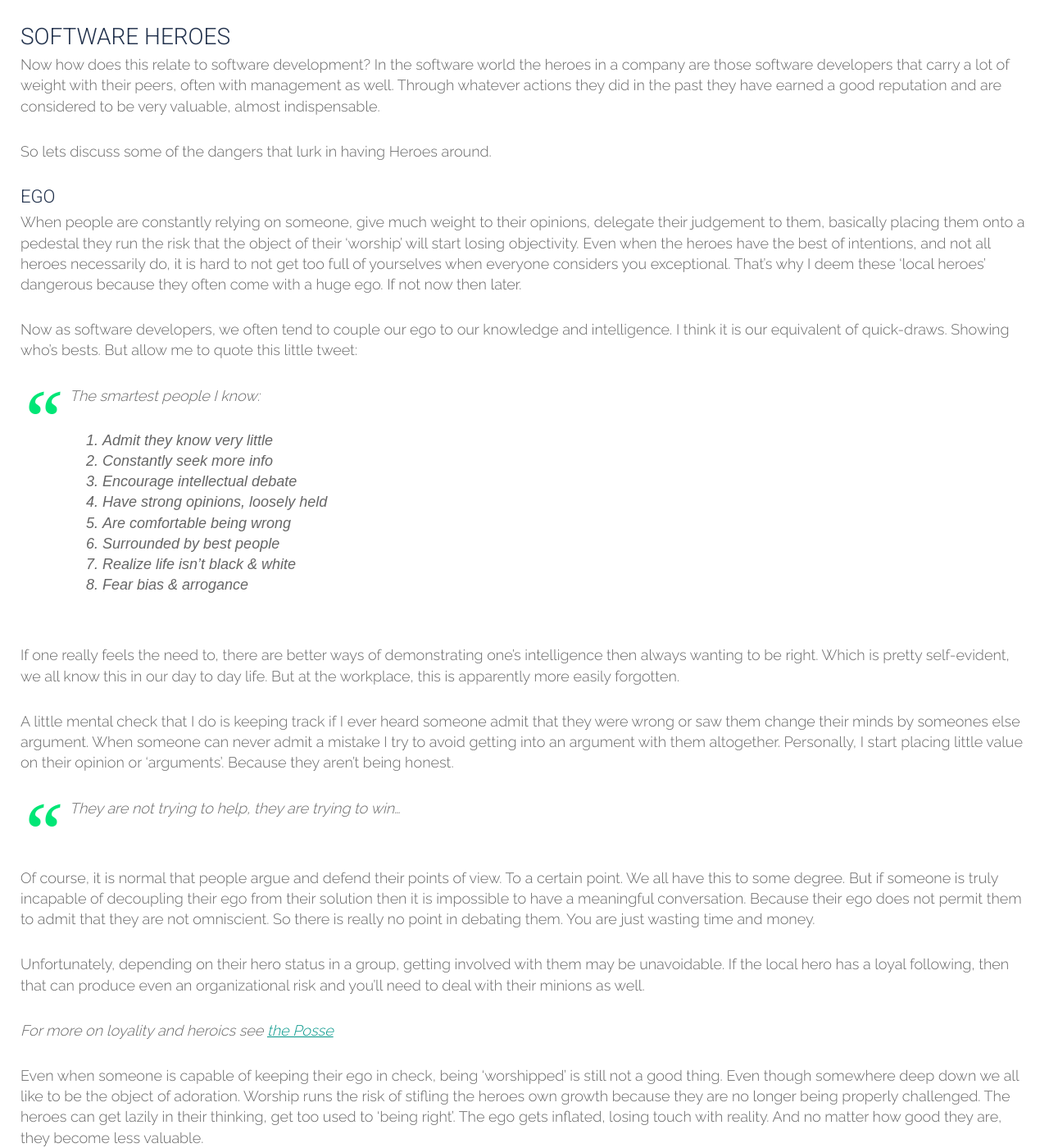
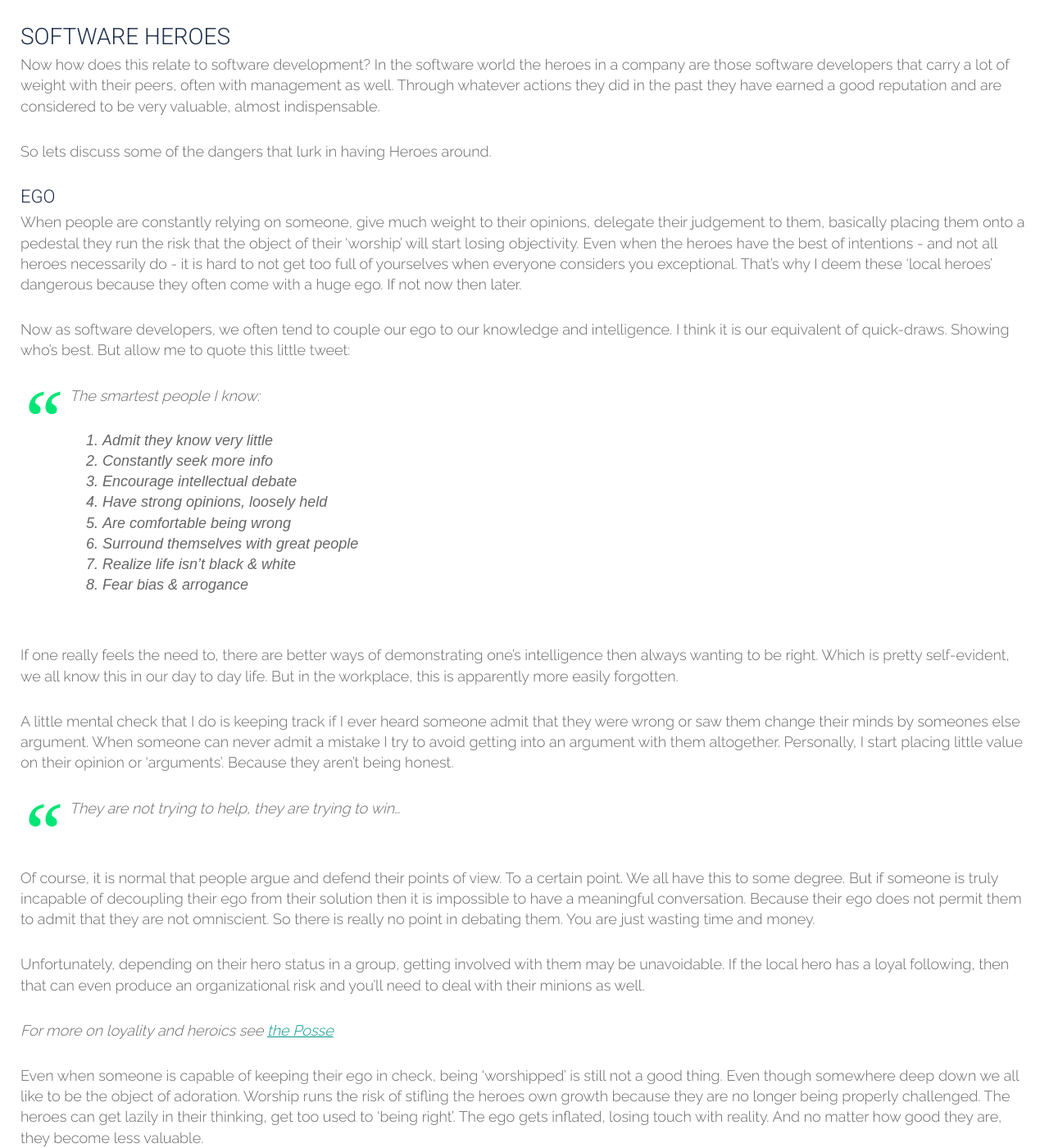
Before and after one commit to tripledio/tripledio.github.io, a Jekyll site: the page built from _posts/2018-06-26-LocalHero.md, in a window 1280 px wide and 1400 px high, scrolled down 981 px. Shown: the whole window at 82% size. Built offline with Jekyll 4.4.1, drawn with Linux system fonts in a browser that asks for light colours.

Commit message:
Lieven remarks

```diff
--- a/_posts/2018-06-26-LocalHero.md
+++ b/_posts/2018-06-26-LocalHero.md
@@ -22,9 +22,9 @@ So lets discuss some of the dangers that lurk in having Heroes around.
 
 #### Ego <a name="ego"/>
 
-When people are constantly relying on someone, give much weight to their opinions, delegate their judgement to them, basically placing them onto a pedestal they run the risk that the object of their 'worship' will start losing objectivity. Even when the heroes have the best of intentions, and not all heroes necessarily do, it is hard to not get too full of yourselves when everyone considers you exceptional. That's why I deem these 'local heroes' dangerous because they often come with a huge ego. If not now then later.
+When people are constantly relying on someone, give much weight to their opinions, delegate their judgement to them, basically placing them onto a pedestal they run the risk that the object of their 'worship' will start losing objectivity. Even when the heroes have the best of intentions - and not all heroes necessarily do - it is hard to not get too full of yourselves when everyone considers you exceptional. That's why I deem these 'local heroes' dangerous because they often come with a huge ego. If not now then later.
 
-Now as software developers, we often tend to couple our ego to our knowledge and intelligence. I think it is our equivalent of quick-draws. Showing who's bests. But allow me to quote this little tweet:
+Now as software developers, we often tend to couple our ego to our knowledge and intelligence. I think it is our equivalent of quick-draws. Showing who's best. But allow me to quote this little tweet:
 
 > The smartest people I know:
 >
@@ -33,11 +33,11 @@ Now as software developers, we often tend to couple our ego to our knowledge and
 > 3. Encourage intellectual debate
 > 4. Have strong opinions, loosely held
 > 5. Are comfortable being wrong
-> 6. Surrounded by best people
+> 6. Surround themselves with great people
 > 7. Realize life isn't black & white
 > 8. Fear bias & arrogance
 
-If one really feels the need to, there are better ways of demonstrating one's intelligence then always wanting to be right. Which is pretty self-evident, we all know this in our day to day life. But at the workplace, this is apparently more easily forgotten.
+If one really feels the need to, there are better ways of demonstrating one's intelligence then always wanting to be right. Which is pretty self-evident, we all know this in our day to day life. But in the workplace, this is apparently more easily forgotten.
 
 A little mental check that I do is keeping track if I ever heard someone admit that they were wrong or saw them change their minds by someones else argument. When someone can never admit a mistake I try to avoid getting into an argument with them altogether. Personally, I start placing little value on their opinion or 'arguments'. Because they aren't being honest.
 
@@ -45,7 +45,7 @@ A little mental check that I do is keeping track if I ever heard someone admit t
 
 Of course, it is normal that people argue and defend their points of view. To a certain point. We all have this to some degree. But if someone is truly incapable of decoupling their ego from their solution then it is impossible to have a meaningful conversation. Because their ego does not permit them to admit that they are not omniscient. So there is really no point in debating them. You are just wasting time and money.
 
-Unfortunately, depending on their hero status in a group, getting involved with them may be unavoidable. If the local hero has a loyal following, then that can produce even an organizational risk and you'll need to deal with their minions as well.
+Unfortunately, depending on their hero status in a group, getting involved with them may be unavoidable. If the local hero has a loyal following, then that can even produce an organizational risk and you'll need to deal with their minions as well.
 
 *For more on loyality and heroics see [the Posse](/20/06/2018/Posse/)*
 
```
